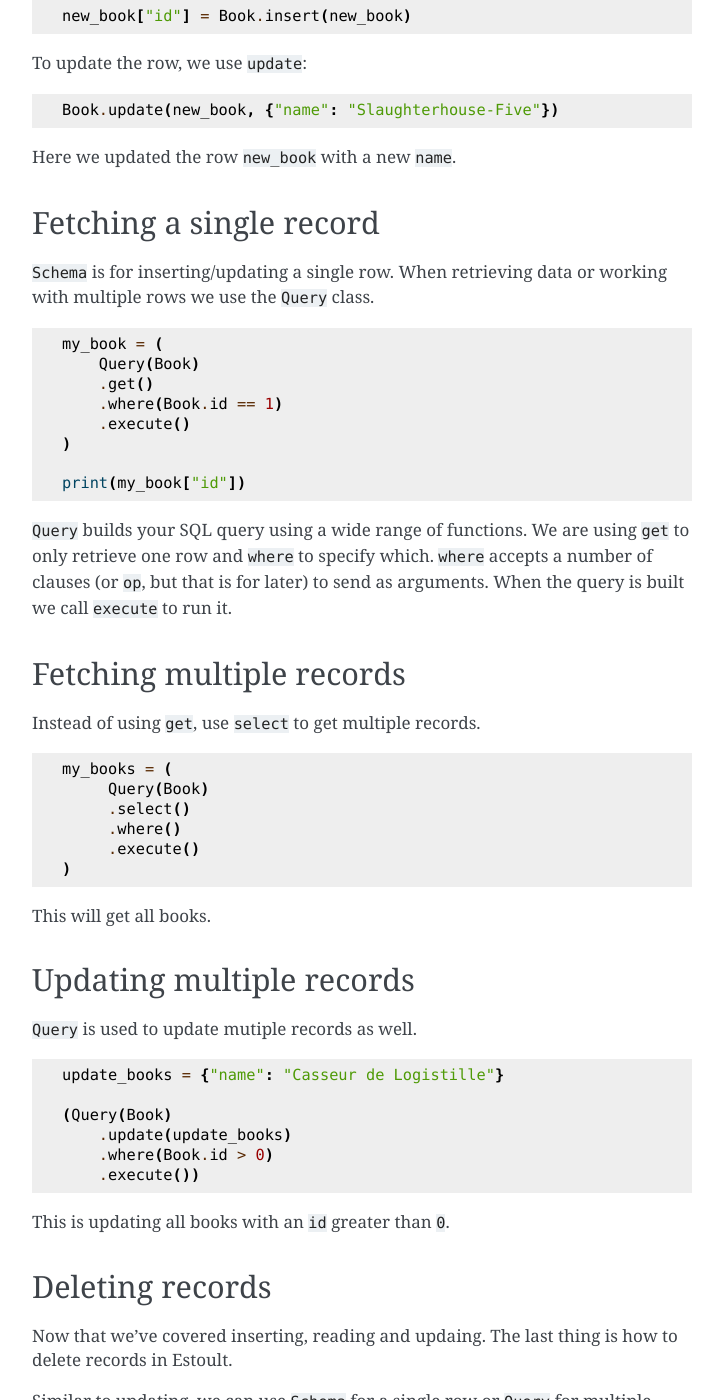
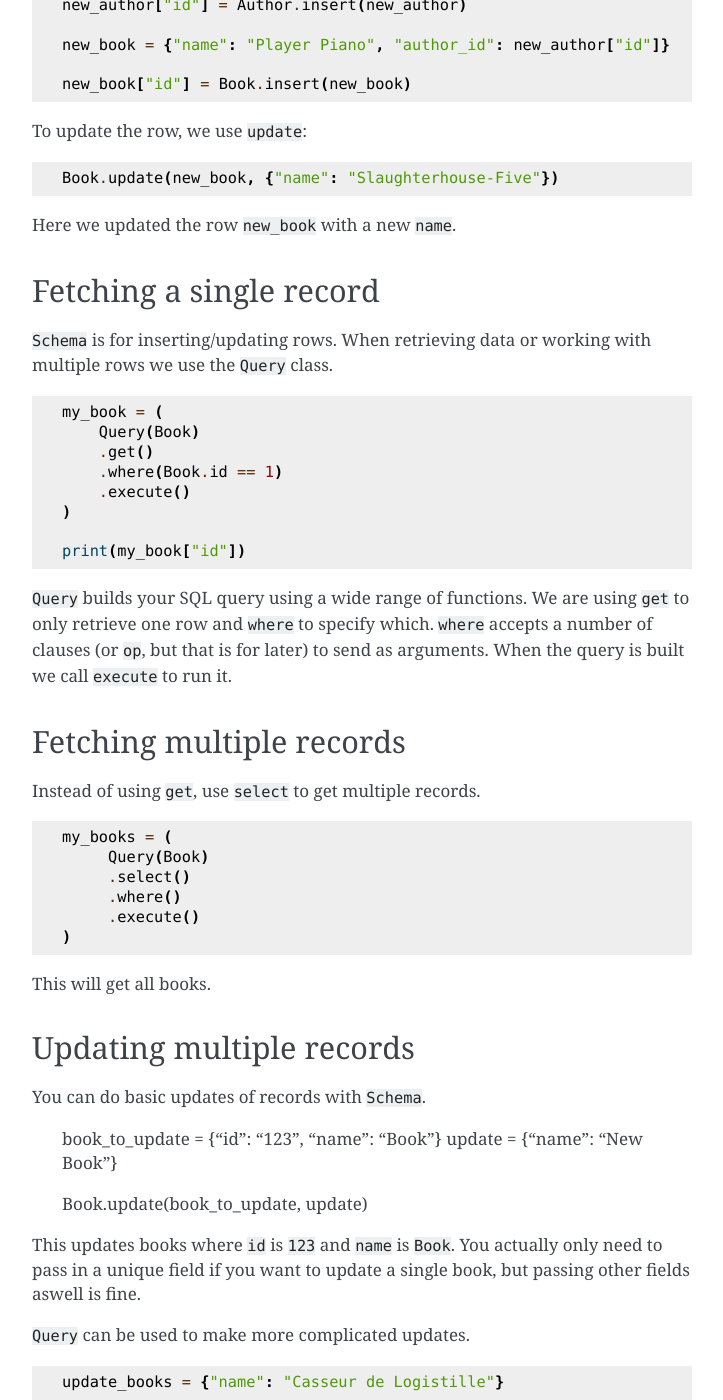
Before and after one commit to halcyonnouveau/estoult, a Sphinx documentation site: the page built from docs/getting_started.rst, in a window 1280 px wide and 1400 px high, scrolled down 1649 px. Shown: the whole window, without its empty margins (388-1111 px from the left). Built offline with Sphinx 7.4.7, drawn with Linux system fonts in a browser that asks for light colours; some of the changed text lies outside the part shown.

Commit message:
change update and delete schema

```diff
--- a/docs/apocryphan.rst
+++ b/docs/apocryphan.rst
@@ -28,7 +28,9 @@ In a single-threaded application, only one connection will be created. It will b
     )
 
 
-**Note:** ``autoconnect`` is disabled so your application needs to ensure that connections are opened and closed when you are finished with them, so they can be returned to the pool. With a Flask server, it could look like this:
+.. warning::
+
+   ``autoconnect`` is disabled so your application needs to ensure that connections are opened and closed when you are finished with them, so they can be returned to the pool. With a Flask server, it could look like this:
 
 .. code-block:: python
 
--- a/docs/getting_started.rst
+++ b/docs/getting_started.rst
@@ -86,7 +88,7 @@ Here we updated the row ``new_book`` with a new ``name``.
 Fetching a single record
 ------------------------
 
-``Schema`` is for inserting/updating a single row. When retrieving data or working with multiple rows we use the ``Query`` class.
+``Schema`` is for inserting/updating rows. When retrieving data or working with multiple rows we use the ``Query`` class.
 
 .. code-block:: python
 
@@ -121,7 +123,16 @@ This will get all books.
 Updating multiple records
 -------------------------
 
-``Query`` is used to update mutiple records as well.
+You can do basic updates of records with ``Schema``.
+
+    book_to_update = {"id": "123", "name": "Book"}
+    update = {"name": "New Book"}
+
+    Book.update(book_to_update, update)
+
+This updates books where ``id`` is ``123`` and ``name`` is ``Book``. You actually only need to pass in a unique field if you want to update a single book, but passing other fields aswell is fine.
+
+``Query`` can be used to make more complicated updates.
 
 .. code-block:: python
 
@@ -139,7 +150,7 @@ Deleting records
 
 Now that we've covered inserting, reading and updaing. The last thing is how to delete records in Estoult.
 
-Similar to updating, we can use ``Schema`` for a single row or ``Query`` for multiple rows. Let's delete ``my_book`` which we retrieved earlier.
+Similar to updating, we can use ``Schema`` or ``Query``. Let's delete ``my_book`` which we retrieved earlier.
 
 .. code-block:: python
 
```
Also changed, not shown: other parts of docs/getting_started.rst (+3 -1 lines), estoult.py (+13 -5 lines).
